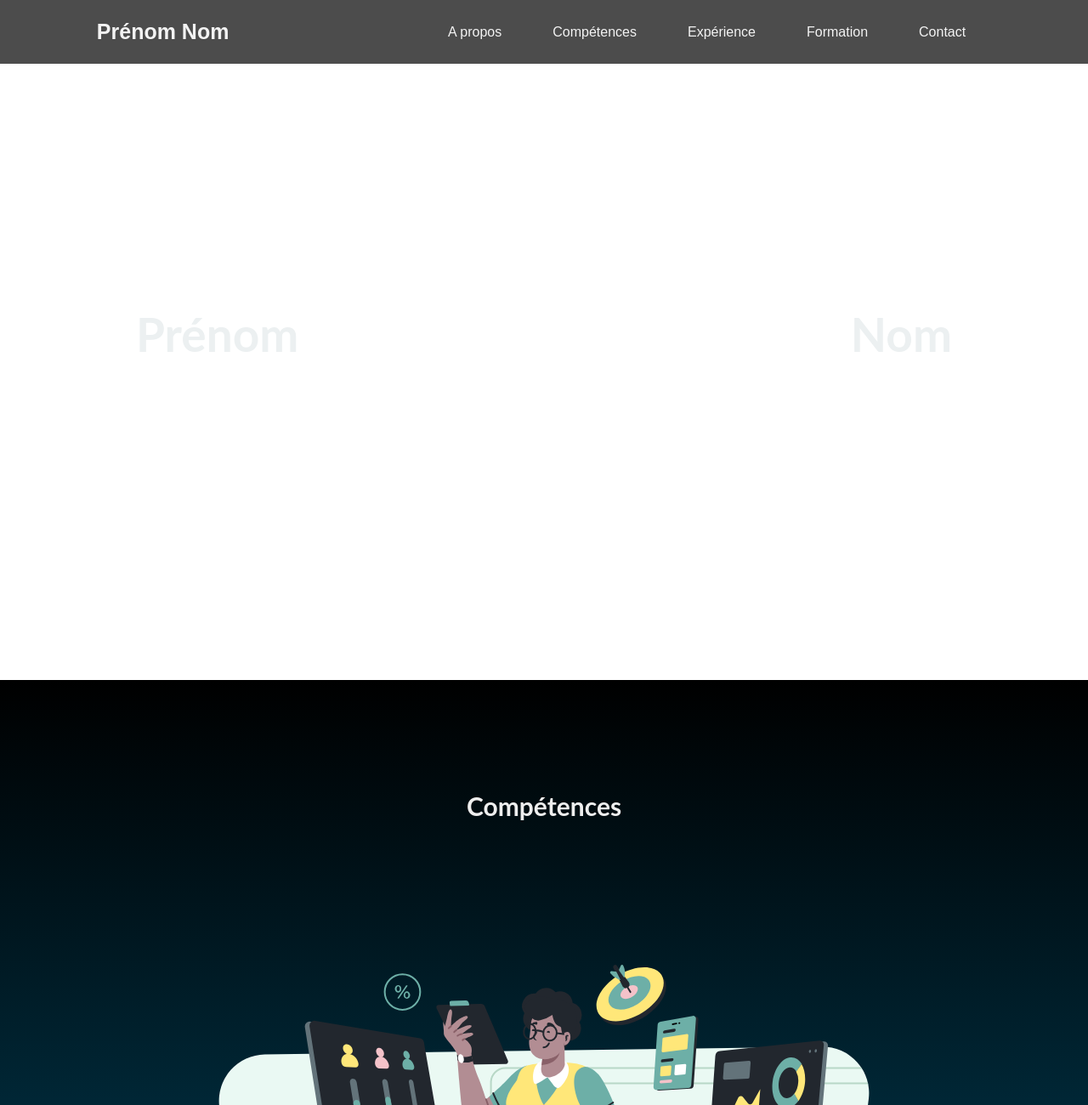
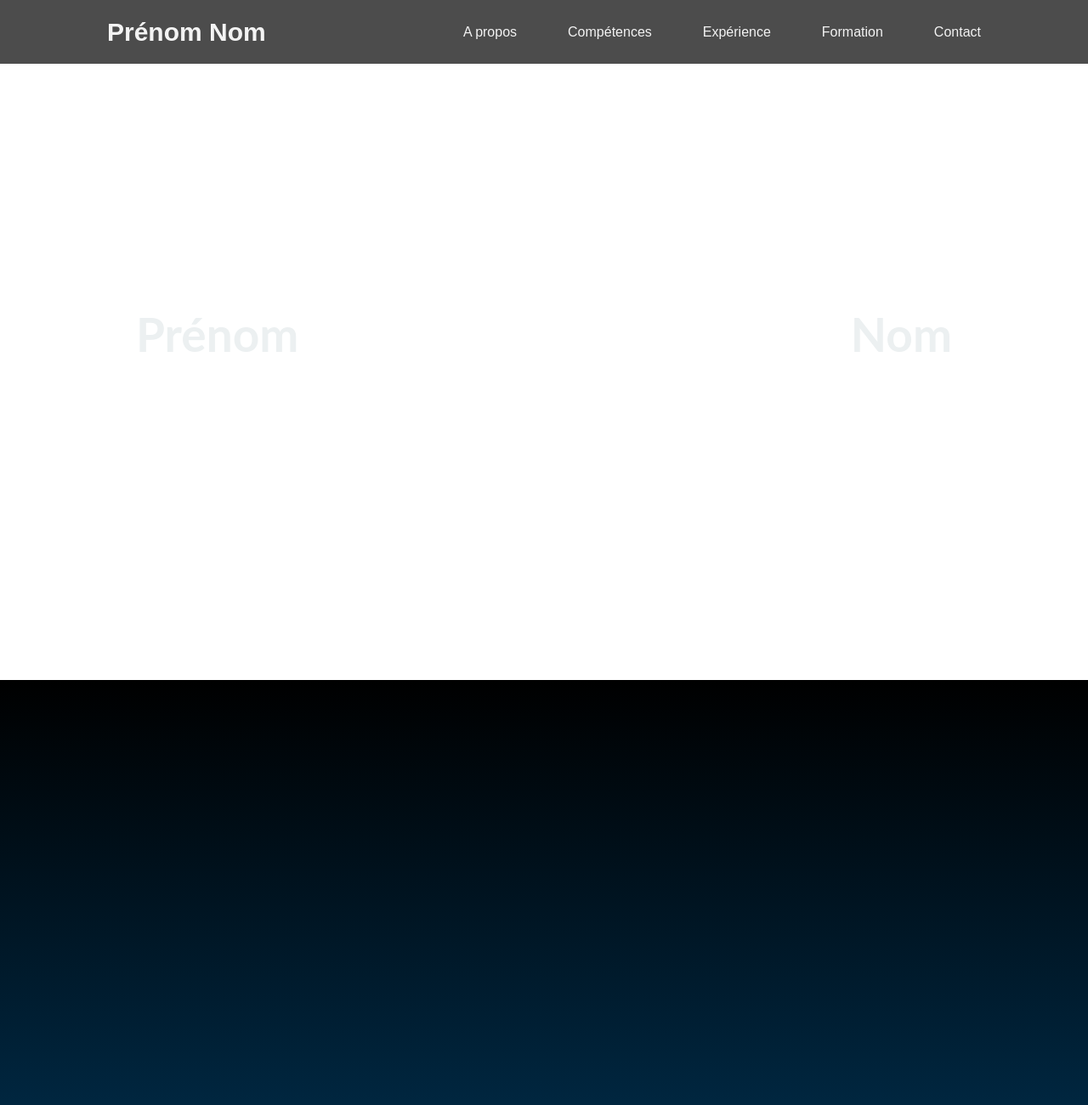
Before and after one commit to paulh-afk/personal-website-template, a website: page index.html in a window 1280 px wide. Shown: the top 1300 px of the page at 85% size. Drawn offline with nearby package versions, Linux system fonts and the light colour scheme; files that its build step writes are made by us from their sources.

```diff
--- a/index.html
+++ b/index.html
@@ -22,7 +22,7 @@
         </ul>
       </nav>
     </header>
-    <section id="presentation">
+    <section id="profile">
       <div class="profil-banner">
         <div>
           <h2>Prénom</h2>
@@ -30,12 +30,17 @@
         </div>
       </div>
     </section>
+    <section id="presentation">
+      <article></article>
+      <div>
+        <img src="" alt="">
+      </div>
+    </section>
     <section id="competences">
       <article>
         <h3>Compétences</h3>
         <!-- include PHP datas -->
       </article>
-      <div class="separator"></div>
       <div>
         <img src="./img/DrawKit Vector Illustration Project Manager (6).svg" alt="compétences" />
       </div>
--- a/scss/_base.scss
+++ b/scss/_base.scss
@@ -15,7 +15,7 @@
 }
 
 h3 {
-  font-size: 2.5rem;
+  font-size: 3rem;
 }
 
 /* PADDING */
@@ -29,3 +29,49 @@
 p {
   padding-bottom: 1rem;
 }
+
+section {
+  height: 100vh;
+}
+
+section img {
+  height: 100%;
+}
+
+h3 {
+  text-align: center;
+  padding: 3rem;
+  &::before {
+    content: '{';
+    padding: 1rem;
+    visibility: hidden;
+  }
+  &::after {
+    content: '}';
+    padding: 1rem;
+    visibility: hidden;
+  }
+  &:hover {
+    &::after {
+      visibility: visible;
+    }
+    &::before {
+      visibility: visible;
+    }
+  }
+}
+
+::selection {
+  background: #01b7ff;
+  color: #eee;
+}
+
+::-webkit-scrollbar {
+  width: 0.7rem;
+  background: #000;
+}
+
+::-webkit-scrollbar-thumb {
+  background: linear-gradient(100deg, #3199f9, #39b7ff);
+  border-radius: 3rem;
+}
--- a/scss/style.scss
+++ b/scss/style.scss
@@ -11,13 +11,23 @@
   height: 7.5rem;
   line-height: 7.5rem;
   width: 100%;
+  display: flex;
+  justify-content: center;
   > nav {
+    height: 100%;
+    width: 85%;
     color: #eee;
     display: flex;
     align-items: center;
-    justify-content: space-around;
+    justify-content: space-between;
     > h3 {
-      padding-bottom: 0;
+      padding: 0;
+      &::before {
+        content: '[';
+      }
+      &::after {
+        content: ']';
+      }
     }
     > ul {
       list-style: none;
@@ -32,15 +42,7 @@
   }
 }
 
-section {
-  height: 100vh;
-}
-
-section img {
-  height: 100%;
-}
-
-section#presentation {
+section#profile {
   > .profil-banner {
     display: flex;
     align-items: center;
@@ -59,38 +61,14 @@
   }
 }
 
+section#presentation {
+  background: linear-gradient(#000, hsl(204, 100%, 20%));
+}
+
 section#competences {
+  // #005d81
   height: 150vh;
-  background: linear-gradient(180deg, #000, #005d81);
   padding: 10rem 6rem;
   > article {
-    > h3 {
-      font-size: 3rem;
-      text-align: center;
-      padding: 3rem;
-      &::before {
-        content: '{';
-        padding: 1rem;
-        display: none;
-      }
-      &::after {
-        content: '}';
-        padding: 1rem;
-        display: none;
-      }
-      &:hover {
-        &::after {
-          display: inline;
-        }
-        &::before {
-          display: inline;
-        }
-      }
-    }
   }
 }
-
-::selection {
-  background: #01b7ff;
-  color: #eee;
-}
```
Also changed, not shown: 1 other file.
